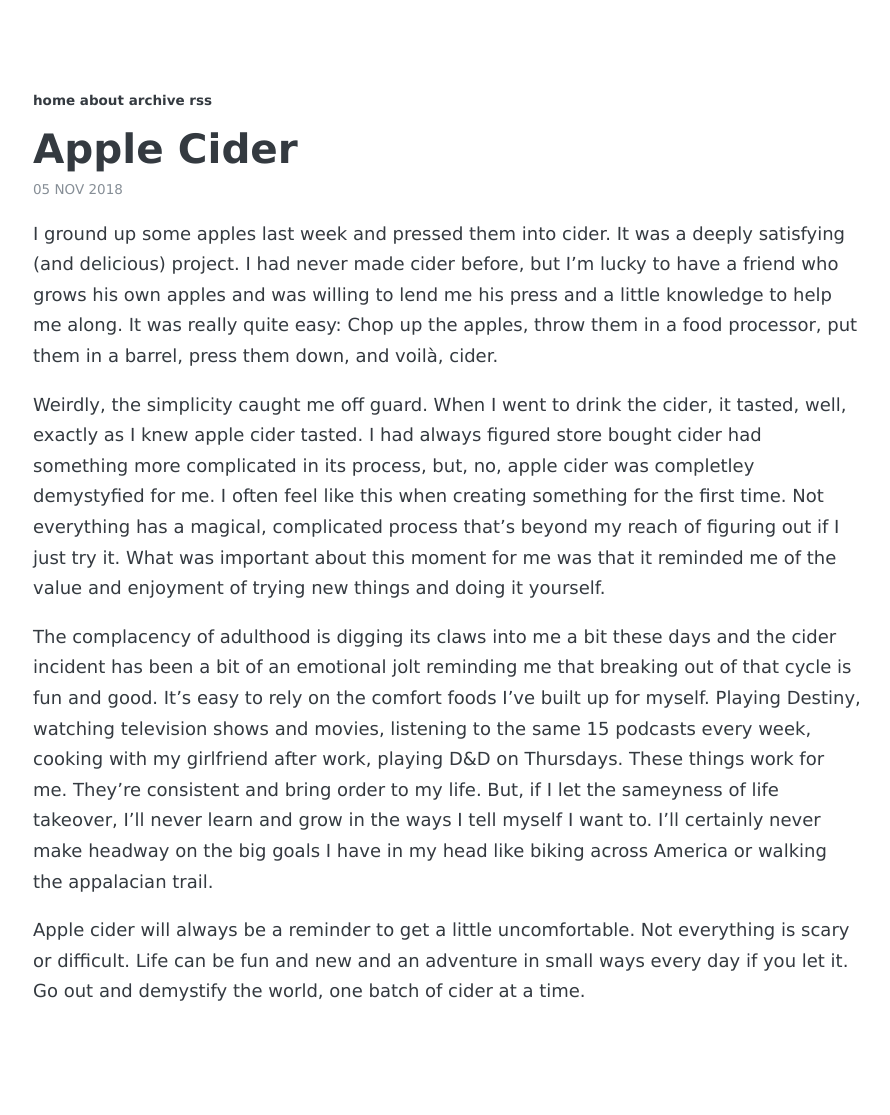
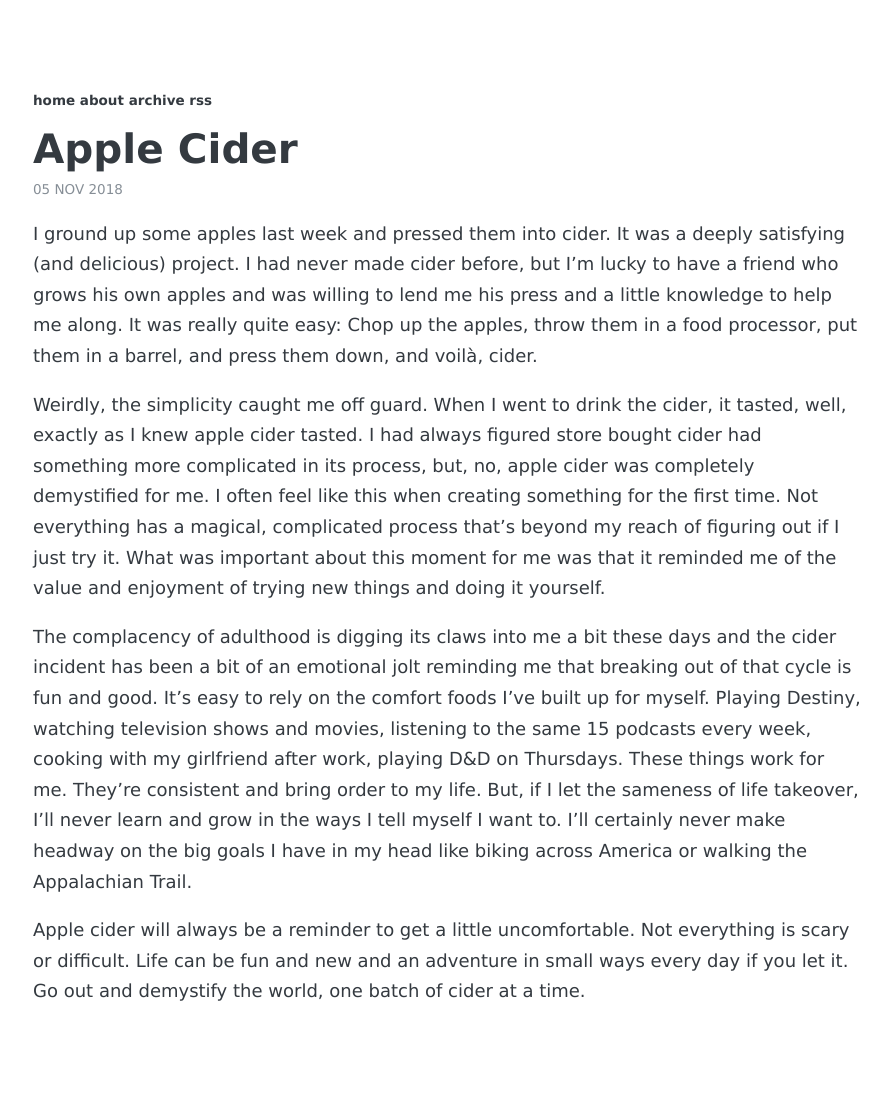
Before and after one commit to thisisamatthew/thisisamatthew.github.io, a Jekyll site: the page built from _posts/2018-11-05-Apple-Cider.md, in a window 1280 px wide. Shown: the whole page, without its empty margins (193-1083 px from the left). Built offline with Jekyll 4.4.1, drawn with Linux system fonts in a browser that asks for light colours; some web fonts are replaced.

Commit message:
Apple Cider Spell Check

```diff
--- a/_posts/2018-11-05-Apple-Cider.md
+++ b/_posts/2018-11-05-Apple-Cider.md
@@ -5,10 +5,10 @@ date: 2018-11-05 14:42:00 -0500
 tags: [post]
 ---
 
-I ground up some apples last week and pressed them into cider. It was a deeply satisfying (and delicious) project. I had never made cider before, but I'm lucky to have a friend who grows his own apples and was willing to lend me his press and a little knowledge to help me along. It was really quite easy: Chop up the apples, throw them in a food processor, put them in a barrel, press them down, and voilà, cider.
+I ground up some apples last week and pressed them into cider. It was a deeply satisfying (and delicious) project. I had never made cider before, but I'm lucky to have a friend who grows his own apples and was willing to lend me his press and a little knowledge to help me along. It was really quite easy: Chop up the apples, throw them in a food processor, put them in a barrel, and press them down, and voilà, cider.
 
-Weirdly, the simplicity caught me off guard. When I went to drink the cider, it tasted, well, exactly as I knew apple cider tasted. I had always figured store bought cider had something more complicated in its process, but, no, apple cider was completley demystyfied for me. I often feel like this when creating something for the first time. Not everything has a magical, complicated process that's beyond my reach of figuring out if I just try it. What was important about this moment for me was that it reminded me of the value and enjoyment of trying new things and doing it yourself.
+Weirdly, the simplicity caught me off guard. When I went to drink the cider, it tasted, well, exactly as I knew apple cider tasted. I had always figured store bought cider had something more complicated in its process, but, no, apple cider was completely demystified  for me. I often feel like this when creating something for the first time. Not everything has a magical, complicated process that's beyond my reach of figuring out if I just try it. What was important about this moment for me was that it reminded me of the value and enjoyment of trying new things and doing it yourself.
 
-The complacency of adulthood is digging its claws into me a bit these days and the cider incident has been a bit of an emotional jolt reminding me that breaking out of that cycle is fun and good. It's easy to rely on the comfort foods I've built up for myself. Playing Destiny, watching television shows and movies, listening to the same 15 podcasts every week, cooking with my girlfriend after work, playing D&D on Thursdays. These things work for me. They're consistent and bring order to my life. But, if I let the sameyness of life takeover, I'll never learn and grow in the ways I tell myself I want to. I'll certainly never make headway on the big goals I have in my head like biking across America or walking the appalacian trail.
+The complacency of adulthood is digging its claws into me a bit these days and the cider incident has been a bit of an emotional jolt reminding me that breaking out of that cycle is fun and good. It's easy to rely on the comfort foods I've built up for myself. Playing Destiny, watching television shows and movies, listening to the same 15 podcasts every week, cooking with my girlfriend after work, playing D&D on Thursdays. These things work for me. They're consistent and bring order to my life. But, if I let the sameness of life takeover, I'll never learn and grow in the ways I tell myself I want to. I'll certainly never make headway on the big goals I have in my head like biking across America or walking the Appalachian Trail.
 
 Apple cider will always be a reminder to get a little uncomfortable. Not everything is scary or difficult. Life can be fun and new and an adventure in small ways every day if you let it. Go out and demystify the world, one batch of cider at a time.
```
